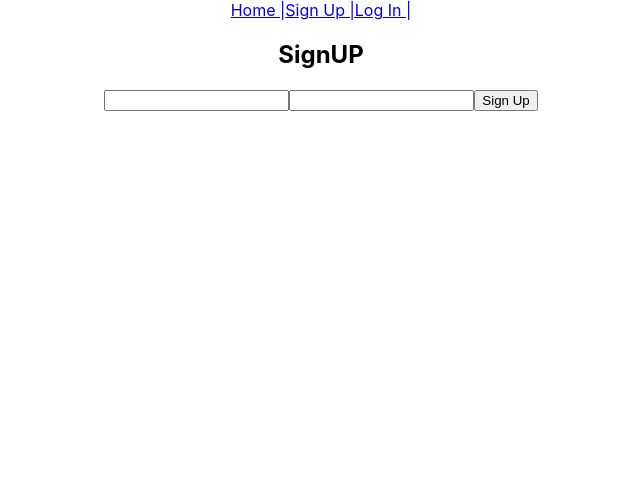
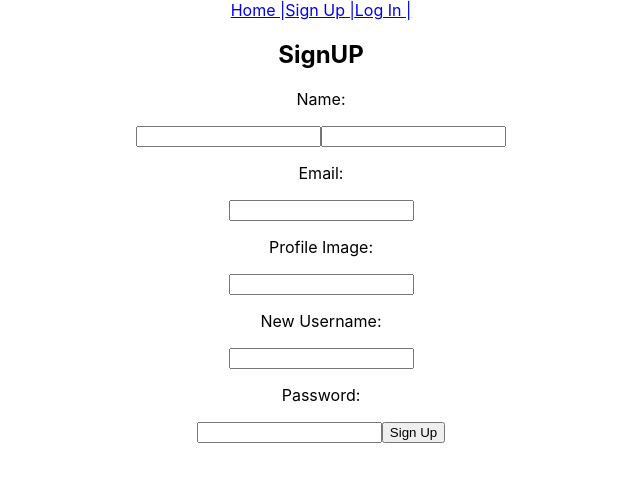
Before and after one commit to ironhack-company/final-project-frontend, a React (Create React App) app: page /sign-up in a window 1280 px wide. Shown: the top 482 px of the page, without its empty margins (319-959 px from the left). Built offline with nearby package versions, Linux system fonts and the light colour scheme; no server answers.

Commit message:
updated signup input fields

```diff
--- a/src/App.js
+++ b/src/App.js
@@ -20,18 +20,18 @@ class App extends Component {
 
   logOut = async () => {
     let res = await actions.logOut()
-    this.setUser({email:null, createdAt: null, updatedAt: null, _id: null }) //FIX
+    this.setUser({username:null, createdAt: null, updatedAt: null, _id: null }) //FIX
   }
 
   render(){
 
     return (
     <BrowserRouter>
-      {this.state.email}
+      {this.state.username}
       <nav>
         <NavLink to="/">Home |</NavLink>
 
-        {this.state.email ?
+        {this.state.username ?
           <Fragment>
            <NavLink onClick={this.logOut} to='/'>Log Out |</NavLink>
            <NavLink to="/profile">Profile|</NavLink>
--- a/src/components/auth/LogIn.js
+++ b/src/components/auth/LogIn.js
@@ -6,7 +6,12 @@ class LogIn extends Component {
     state = {
 
     }
-    handleChange = e => this.setState({[e.target.name]: e.target.value})
+    handleChange = e => {
+        this.setState({[e.target.name]: e.target.value}, () => {
+            console.log(this.state)
+
+        })
+    }
 
     handleSubmit = async e => {
         e.preventDefault()
@@ -18,9 +23,12 @@ class LogIn extends Component {
             <Fragment>
                 <h2>LogIn</h2>
                 <form onSubmit={this.handleSubmit}>
-                    <input name="email" type="email" onChange={this.handleChange} />
+                <p>email:</p>
+                    <input name="username" type="text" onChange={this.handleChange} />
+                <p>Password:</p>
                     <input name="password" type="password" onChange={this.handleChange} />
-                    <input type="submit" value="Log In"/>
+                    {/* <input type="submit" value="Log In"/> */}
+                    <button>Submit</button>
                 </form>
             </Fragment>
         );
--- a/src/components/auth/SignUp.js
+++ b/src/components/auth/SignUp.js
@@ -17,7 +17,16 @@ class SignUp extends Component {
             <Fragment>
                 <h2>SignUP</h2>
                 <form onSubmit={this.handleSubmit}>
+                <p>Name:</p>
+                    <input name="firstName" type="text" onChange={this.handleChange} />
+                    <input name="lastName" type="text" onChange={this.handleChange} />
+                <p>Email:</p>
                     <input name="email" type="email" onChange={this.handleChange} />
+                <p>Profile Image:</p>
+                    <input name="profileImg" type="text" onChange={this.handleChange} />
+                <p>New Username:</p>
+                    <input name="username" type="text" onChange={this.handleChange} />
+                <p>Password:</p>
                     <input name="password" type="password" onChange={this.handleChange} />
                     <input type="submit" value="Sign Up"/>
                 </form>
--- a/src/components/profile/Profile.js
+++ b/src/components/profile/Profile.js
@@ -1,13 +1,13 @@
 import React, { Component } from 'react';
 
 const Profile = (props) => {
-    if(!props.user.email){
+    if(!props.user.username){
         props.history.push('/log-in')
     }
     return (
         <div>
             Profile
-            Welcome {props.user.email} !!!
+            Welcome {props.user.username} !!!
         </div>
     );
 }
```
Also changed, not shown: 2 other files (tests, documents, lock files or other folders).
